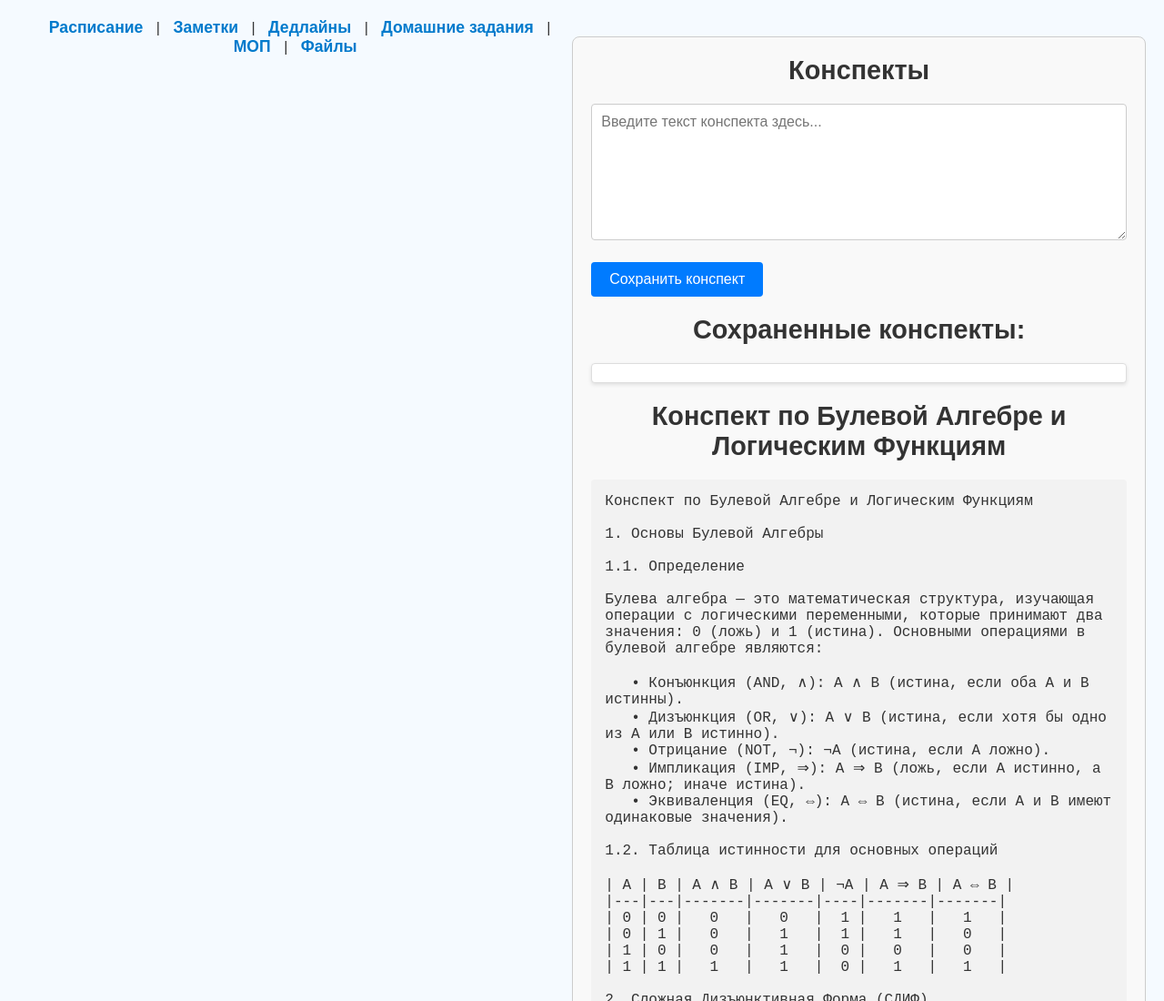
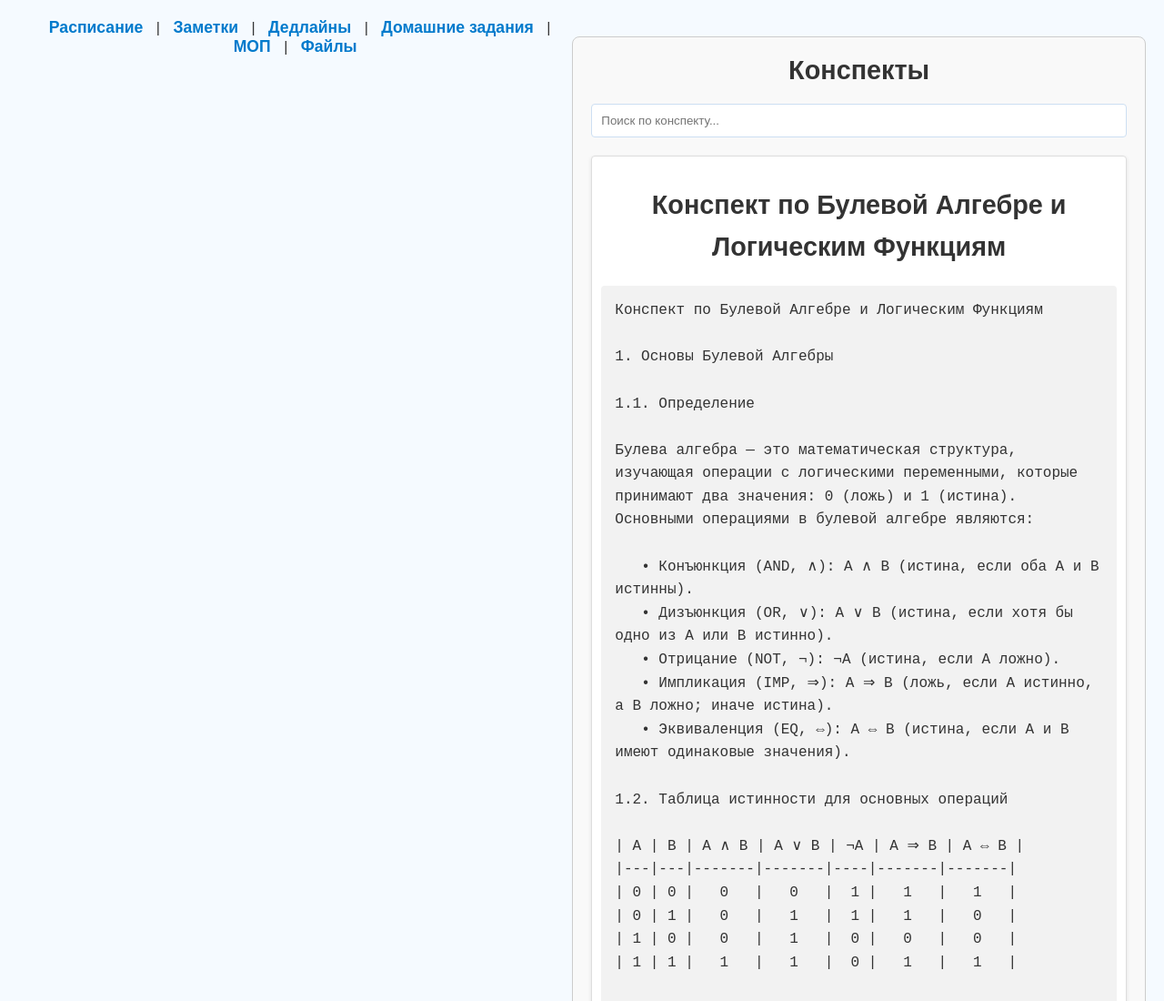
Before and after one commit to reygarz/my-study-app, a plain HTML site: page summaries.html in a window 1280 px wide. Shown: the top 1100 px of the page at 91% size. Drawn offline with Linux system fonts and the light colour scheme.

Commit message:
Update summaries.html

```diff
--- a/summaries.html
+++ b/summaries.html
@@ -18,11 +18,14 @@
 
     <div class="container">
         <h1>Конспекты</h1>
-        <textarea id="summaryInput" placeholder="Введите текст конспекта здесь..."></textarea>
-        <button onclick="saveSummary()">Сохранить конспект</button>
+         <!-- Строка поиска для информации на странице -->
+        <div class="search-container">
+            <input type="text" id="searchInput" placeholder="Поиск по конспекту..." oninput="searchInSummary()">
+        </div>
 
-        <h2>Сохраненные конспекты:</h2>
-        <div id="savedSummaries" class="card"></div>
+        <!-- Отображение конспектов -->
+        <div id="savedSummaries" class="card">
+            <div class="summary-item">
 
         <h2>Конспект по Булевой Алгебре и Логическим Функциям</h2>
         <pre>
```
